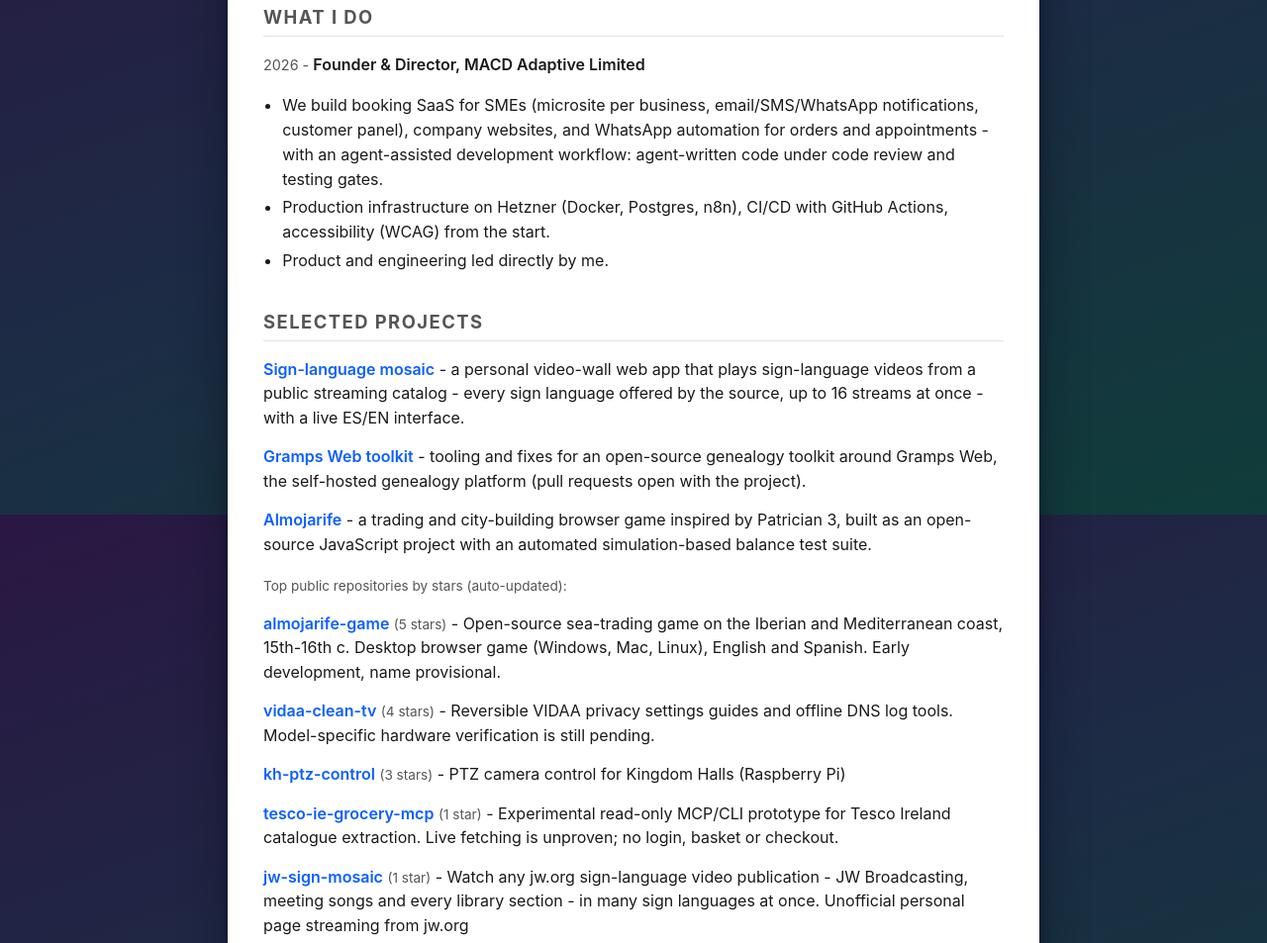
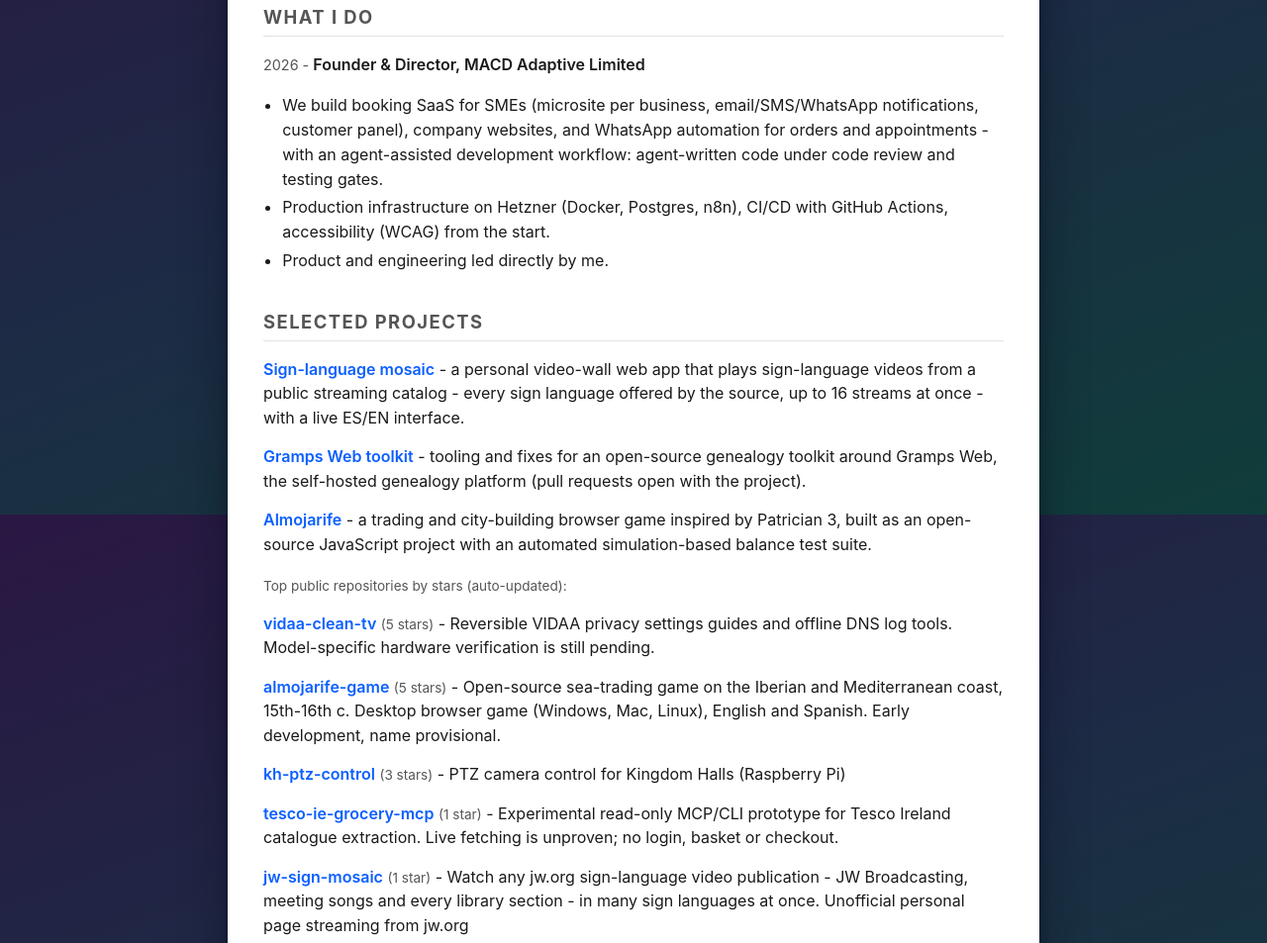
Before and after one commit to HALCONDEORO/cv, a plain HTML site: page index.html in a window 1280 px wide. Shown: the part 280-1233 px from the top of the page at 99% size. Drawn offline with Linux system fonts and the light colour scheme.

Commit message:
chore: refresh top repositories

```diff
--- a/index.html
+++ b/index.html
@@ -108,8 +108,8 @@
   </div>
   <!-- TOPREPOS:BEGIN -->
 <p class="muted-small">Top public repositories by stars (auto-updated):</p>
+  <div class="proj"><span class="name"><a href="https://github.com/HALCONDEORO/vidaa-clean-tv">vidaa-clean-tv</a></span> <span class="stars">(5 stars)</span> - Reversible VIDAA privacy settings guides and offline DNS log tools. Model-specific hardware verification is still pending.</div>
   <div class="proj"><span class="name"><a href="https://github.com/HALCONDEORO/almojarife-game">almojarife-game</a></span> <span class="stars">(5 stars)</span> - Open-source sea-trading game on the Iberian and Mediterranean coast, 15th-16th c. Desktop browser game (Windows, Mac, Linux), English and Spanish. Early development, name provisional.</div>
-  <div class="proj"><span class="name"><a href="https://github.com/HALCONDEORO/vidaa-clean-tv">vidaa-clean-tv</a></span> <span class="stars">(4 stars)</span> - Reversible VIDAA privacy settings guides and offline DNS log tools. Model-specific hardware verification is still pending.</div>
   <div class="proj"><span class="name"><a href="https://github.com/HALCONDEORO/kh-ptz-control">kh-ptz-control</a></span> <span class="stars">(3 stars)</span> - PTZ camera control for Kingdom Halls (Raspberry Pi)</div>
   <div class="proj"><span class="name"><a href="https://github.com/HALCONDEORO/tesco-ie-grocery-mcp">tesco-ie-grocery-mcp</a></span> <span class="stars">(1 star)</span> - Experimental read-only MCP/CLI prototype for Tesco Ireland catalogue extraction. Live fetching is unproven; no login, basket or checkout.</div>
   <div class="proj"><span class="name"><a href="https://github.com/HALCONDEORO/jw-sign-mosaic">jw-sign-mosaic</a></span> <span class="stars">(1 star)</span> - Watch any jw.org sign-language video publication - JW Broadcasting, meeting songs and every library section - in many sign languages at once. Unofficial personal page streaming from jw.org</div>
```
